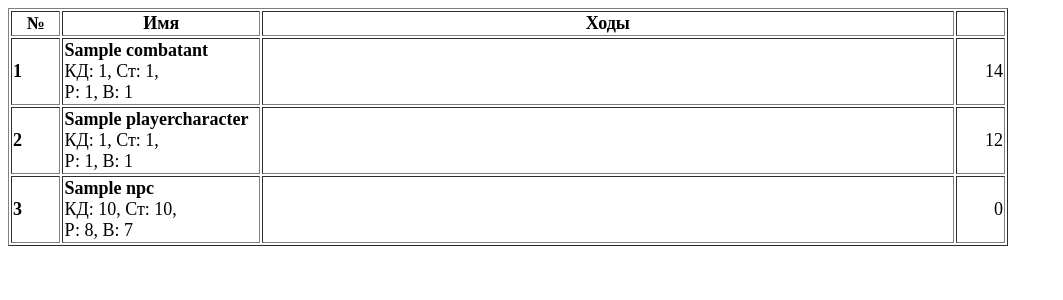
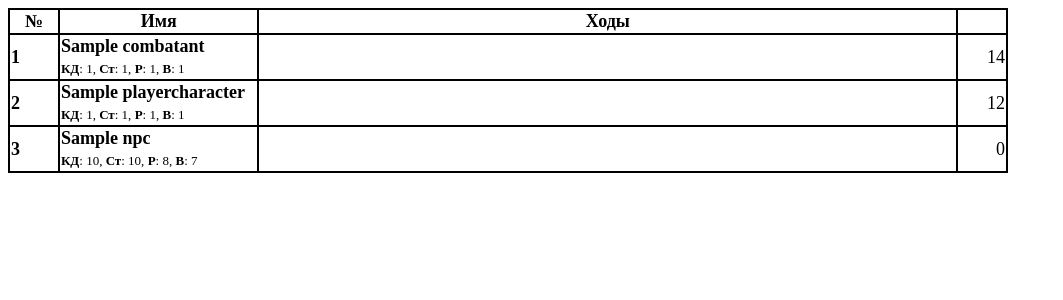
Before and after one commit to bozhenkodm/dnd_helper, a Django app: page /encounter/detail/1 in a window 1280 px wide. Shown: the top 300 px of the page, without its empty margins (0-1063 px from the left). Run offline with Django 3.2, Linux system fonts and the light colour scheme; tables that the repository leaves empty hold one stand-in row (values such as "Sample post").

Commit message:
Fix encounter output table style

```diff
--- a/base/constants/constants.py
+++ b/base/constants/constants.py
@@ -231,19 +231,6 @@ class DiceIntEnum(IntDescriptionEnum):
         return sum(randint(1, self) for _ in range(dice_number))
 
 
-class WeaponPropertyEnum(BaseCapitalizedEnum):
-    VERSATILE = 'Универсальное'
-    LIGHT_THROWN = 'Лёгкое метательное'
-    OFF_HAND = 'Дополнительное'
-    HEAVY_THROWN = 'Тяжелое метательное'
-    HIGH_CRIT = 'Высококритичное'
-    REACH = 'Досягаемость'
-
-    LOAD_FREE = 'Зарядка свободным'
-    LOAD_MINOR = 'Зарядка малым'
-    SMALL = 'Маленький'
-
-
 class WeaponHandednessEnum(BaseCapitalizedEnum):
     ONE = 'Одноручное'
     TWO = 'Двуручное'
--- a/dnd_helper/settings.py
+++ b/dnd_helper/settings.py
@@ -81,8 +81,7 @@ DEFAULT_AUTO_FIELD = 'django.db.models.AutoField'
 DATABASES = {
     'default': {
         'ENGINE': 'django.db.backends.sqlite3',
-        # 'NAME': os.path.join(BASE_DIR, 'db.sqlite3'),
-        'NAME': os.path.join(BASE_DIR, 'db_power_ref.sqlite3'),
+        'NAME': os.path.join(BASE_DIR, 'db.sqlite3'),
     }
 }
 
--- a/templates/base/encounter_detail.html
+++ b/templates/base/encounter_detail.html
@@ -14,6 +14,10 @@
 .attr-header {
     background-color: lightgray; -webkit-print-color-adjust: exact;
 }
+.border {
+    border: 2px solid black;
+    border-collapse: collapse
+}
 </style>
 <head>
     <meta charset="UTF-8">
@@ -22,31 +26,31 @@
 <body>
 
 <div class="pagenotbreak" style="width: 1000px; font-size: large">
-<table style="width: 1000px; font-size: large" border="1">
+<table class="border" style="width: 1000px; font-size: large">
     <colgroup>
        <col span="1" style="width: 5%;">
        <col span="1" style="width: 20%;">
        <col span="1" style="width: 70%;">
        <col span="1" style="width: 5%;">
     </colgroup>
-    <tr>
-    <th>№</th>
-    <th>Имя</th>
-    <th>Ходы</th>
-    <th></th>
+    <tr class="border">
+    <th class="border">№</th>
+    <th class="border">Имя</th>
+    <th class="border">Ходы</th>
+    <th class="border"></th>
   </tr>
 {% for combatant in object.roll_initiative %}
-    <tr>
+    <tr class="border">
 <!--    <div class="npc-line">-->
-    <td><span><b>{{ forloop.counter }}</b></span></td>
-    <td><span><b>{{ combatant.full_name }}</b></span><br>
+    <td class="border"><span><b>{{ forloop.counter }}</b></span></td>
+    <td class="border"><span><b>{{ combatant.full_name }}</b></span><br>
     {% if combatant.display_defences %}
-        <span>КД: {{combatant.ac}}, Ст: {{combatant.fortitude}}, <br>Р: {{combatant.reflex}}, В: {{combatant.will}} </span>
-        {% endif %}
+    <span style="font-size: small"><b>КД</b>: {{combatant.ac}}, <b>Ст</b>: {{combatant.fortitude}}, <b>Р</b>: {{combatant.reflex}}, <b>В</b>: {{combatant.will}} </span>
+    {% endif %}
     </td>
 
     <td></td>
-    <td><span style="float: right">{{ combatant.initiative }} </span></td>
+    <td class="border"><span style="float: right">{{ combatant.initiative }} </span></td>
 <!--    </div>-->
 <!--    <br><hr>-->
 {% endfor %}
```
